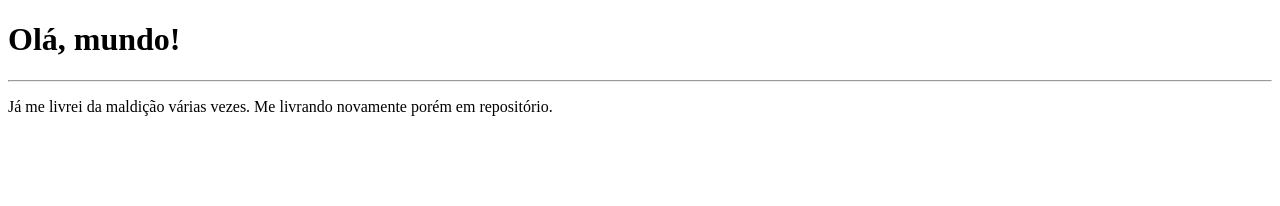
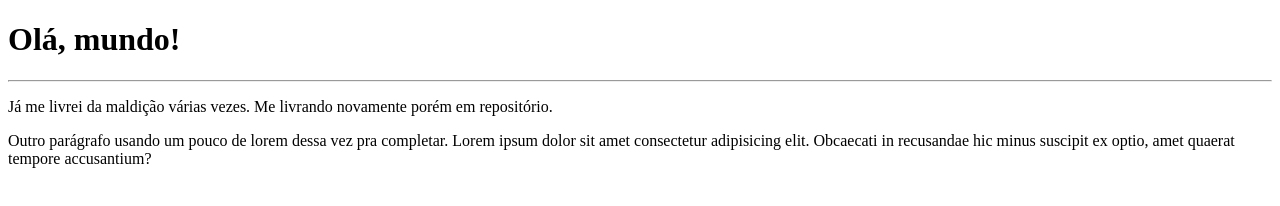
Before and after one commit to jlucas-a7x/Ola-Mundo, a plain HTML site: page site-exemplo/index.html in a window 1280 px wide. Drawn offline with Linux system fonts and the light colour scheme.

Commit message:
adicionei um parágrafo

```diff
--- a/site-exemplo/index.html
+++ b/site-exemplo/index.html
@@ -9,5 +9,6 @@
     <h1>Olá, mundo!</h1>
     <hr>
     <p>Já me livrei da maldição várias vezes. Me livrando novamente porém em repositório.</p>
+    <p>Outro parágrafo usando um pouco de lorem dessa vez pra completar. Lorem ipsum dolor sit amet consectetur adipisicing elit. Obcaecati in recusandae hic minus suscipit ex optio, amet quaerat tempore accusantium?</p>
 </body>
 </html>
```
